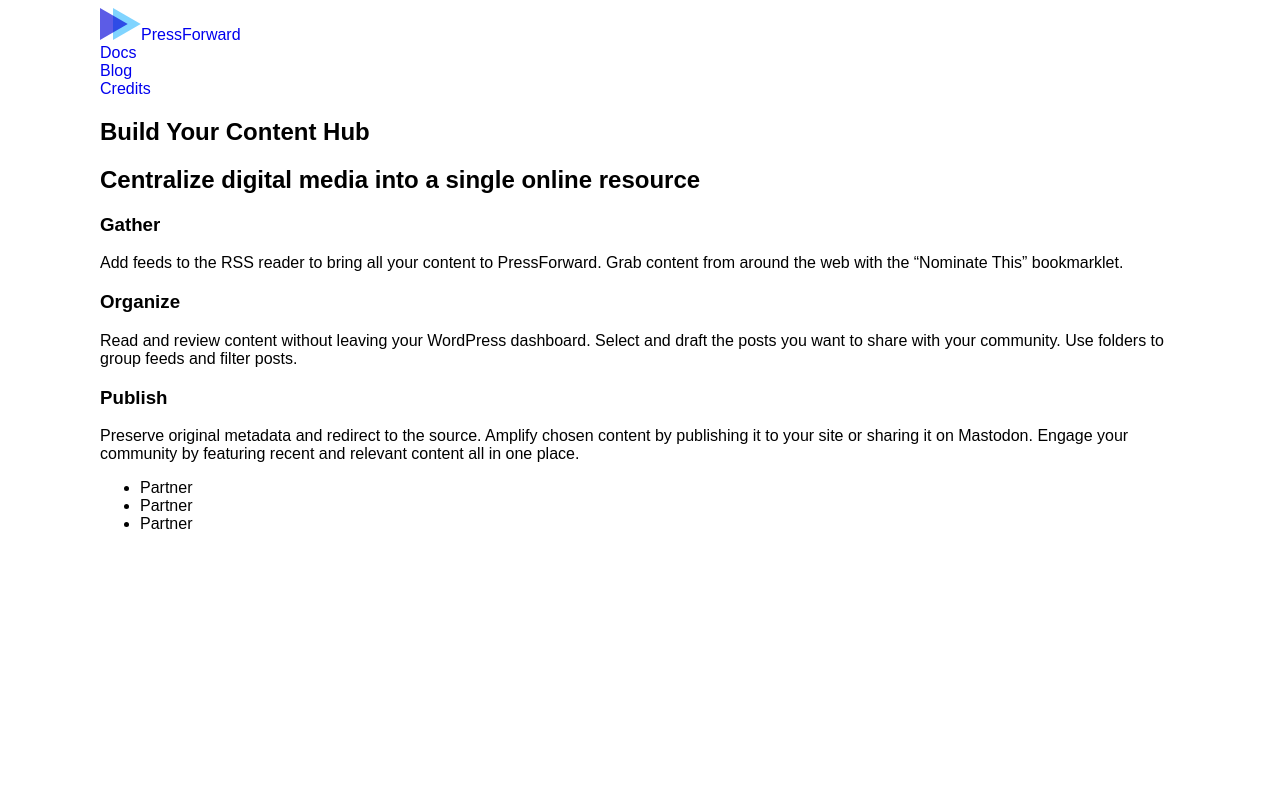
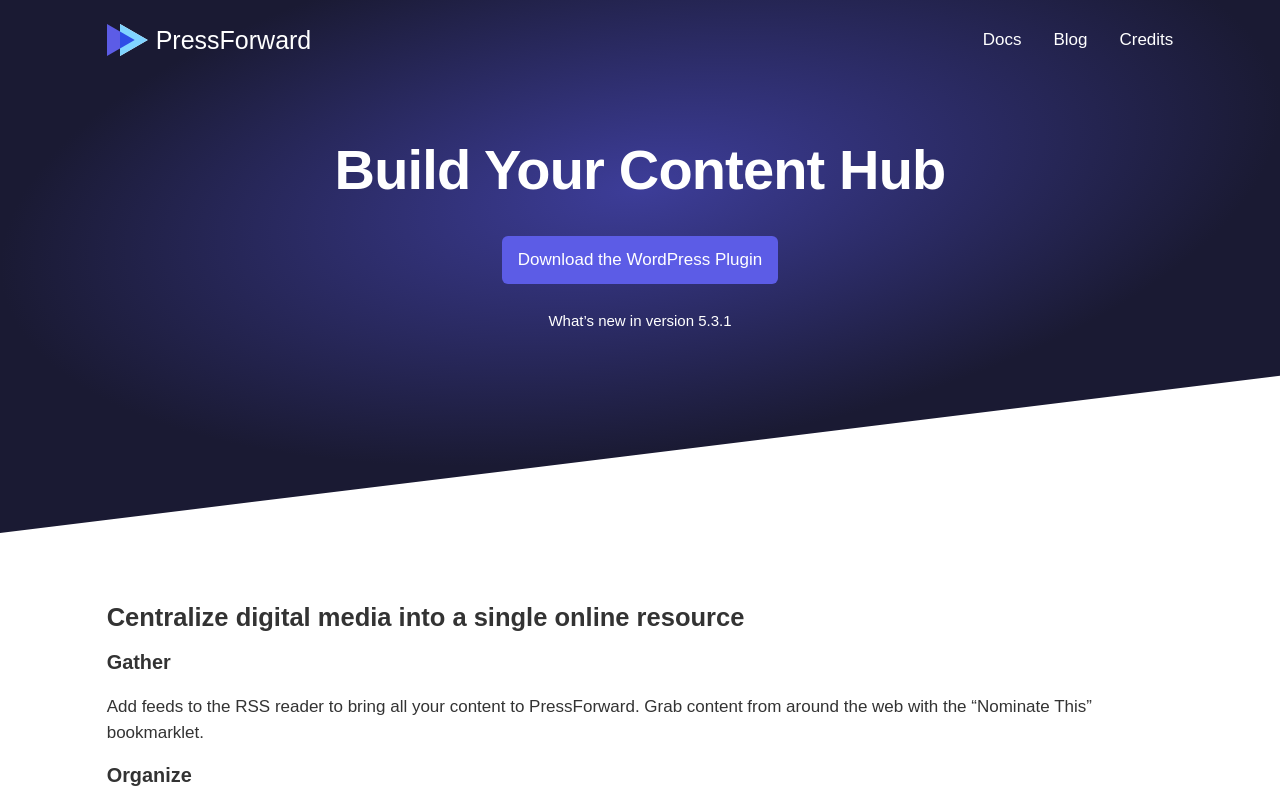
Before and after one commit to PressForward/pressforward.github.io, an Eleventy site: page index.html in a window 1280 px wide. Shown: the top 800 px of the page. Built offline with nearby package versions, Linux system fonts and the light colour scheme; Eleventy itself is replaced by a stand-in of ours; files that its build step writes are made by us from their sources; a web font is replaced by a local one; what eleventy-sass would draw is missing.

Commit message:
Style header and hero section

```diff
--- a/_includes/layouts/default.html
+++ b/_includes/layouts/default.html
@@ -2,6 +2,7 @@
 <html>
   <head>
     <meta charset="utf-8">
+    <meta name="viewport" content="width=device-width, initial-scale=1">
     <title>PressForward</title>
     <link rel="stylesheet" href="https://use.typekit.net/zzr1vwq.css">
     <link rel="stylesheet" href="assets/stylesheets/main.css">
--- a/_includes/partials/header.html
+++ b/_includes/partials/header.html
@@ -2,7 +2,7 @@
   <div class="container-fluid">
     <nav>
       <ul>
-        <li class="home"><a href="/" aria-label="Home"><img src="assets/images/pressforward-icon.svg" width="41" height="32" alt="">PressForward</a></li>
+        <li class="home"><a href="/" aria-label="Home"><img src="assets/images/pressforward-icon.svg" width="41" height="32" alt=""><span>PressForward</span></a></li>
         <li><a href="https://pressforwardadmin.gitbooks.io/pressforward-documentation/content/">Docs</a></li>
         <li><a href="blog/">Blog</a></li>
         <li><a href="credits/">Credits</a></li>
--- a/assets/stylesheets/_base.scss
+++ b/assets/stylesheets/_base.scss
@@ -1,6 +1,13 @@
 @use "variables" as *;
 
 
+*,
+::before,
+::after {
+  box-sizing: border-box;
+}
+
 body {
-  font-family: proxima-nova, sans-serif;
+  margin: 0;
+  color: $body-color;
 }
--- a/assets/stylesheets/_grid.scss
+++ b/assets/stylesheets/_grid.scss
@@ -6,8 +6,8 @@
   padding: 0 calc($grid-column-gap / 2);
   max-width: $container-fluid-max-width;
 
-  //@media (min-width: $sm) {
-  //  width: $container-fluid-width;
-  //  padding: 0;
-  //}
+  @media (min-width: $sm) {
+    width: $container-fluid-width;
+    padding: 0;
+  }
 }
--- a/assets/stylesheets/_header.scss
+++ b/assets/stylesheets/_header.scss
@@ -2,13 +2,56 @@
 
 
 header {
+  z-index: $z-index-header;
+  position: relative;
+
+  .home & {
+    color: $white;
+  }
+
   ul {
     list-style: none;
-    margin: 0;
+    margin: 0 (-$space-sm);
     padding: 0;
+    display: flex;
+    align-items: center;
+    height: $header-mobile-height;
+
+    @media (min-width: $sm) {
+      margin: 0 (-$space-md);
+      height: $header-height;
+    }
   }
 
   a {
     text-decoration: none;
+    display: block;
+    padding: $space-sm;
+    color: inherit;
+
+    @media (min-width: $sm) {
+      padding: $space-sm $space-md;
+    }
+  }
+
+  .home {
+    margin-right: auto;
+
+    a {
+      display: flex;
+      align-items: center;
+      font-size: $font-size-large;
+      line-height: 1;
+    }
+
+    img {
+      margin-right: $space-xs;
+    }
+
+    span {
+      @media (max-width: $sm - 1) {
+        display: none;
+      }
+    }
   }
 }
--- /dev/null
+++ b/assets/stylesheets/_type.scss
@@ -0,0 +1,31 @@
+@use "variables" as *;
+
+
+body {
+  font-family: $font-family-base;
+  font-size: $font-size-base;
+  line-height: $line-height-base;
+}
+
+a {
+  color: $link-color;
+  text-decoration: none;
+
+  &:hover {
+    text-decoration: underline;
+  }
+}
+
+h1, h2, h3, h4, h5, h6 {
+  line-height: $headings-line-height;
+}
+
+
+h1 {
+  font-size: 37.33px; // 2/3
+  letter-spacing: -0.015em;
+
+  @media (min-width: $sm) {
+    font-size: 56px;
+  }
+}
--- a/assets/stylesheets/_variables.scss
+++ b/assets/stylesheets/_variables.scss
@@ -1,6 +1,13 @@
+@use "sass:math";
+
+
 // Colors
 
+$blue:      #5c5ce6;
 $blue-dark: #1a1a33;
+$brand-primary: $blue;
+
+$white: #fff;
 
 // Spacing
 
@@ -12,9 +19,45 @@
 $space-xl:  32px;
 $space-xxl: 48px;
 
+// Base
+
+$body-color: #333;
+$link-color: $brand-primary;
+
+// Type
+
+$font-family-base: proxima-nova, sans-serif;
+$font-size-small: 15px;
+$font-size-base: 17px;
+$font-size-large: 25px;
+$line-height-base: 1.5;
+
+$headings-line-height: 1.1;
+$headings-font-weight: 700;
+
 // Grid
 
 $container-fluid-width: 100% * calc(5 / 6); // 64px margin on portrait tablet
 $container-fluid-max-width: 1080px;
 
 $grid-column-gap: $space-xl;
+
+// Breakpoints
+
+$sm: 768px;
+
+// Header
+
+$header-height: 80px;
+$header-mobile-height: 64px;
+
+// Z-index master list
+
+$z-index-header: 1010;
+
+// Layout
+
+$section-spacing: 128px;
+$section-mobile-spacing: 80px;
+$section-skew: -7deg;
+$section-spacing-skew: calc(math.tan($section-skew) * -1 / 2 * 100 * 1vw);
--- /dev/null
+++ b/assets/stylesheets/home/_features.scss
@@ -0,0 +1,7 @@
+@use "variables" as *;
+
+.features {
+  @media (min-width: $sm) {
+    padding-top: calc(128px - $section-spacing-skew);
+  }
+}
--- a/assets/stylesheets/home/_hero.scss
+++ b/assets/stylesheets/home/_hero.scss
@@ -0,0 +1,69 @@
+@use "variables" as *;
+
+
+.hero {
+  color: $white;
+  margin-top: -$header-mobile-height;
+  padding-top: $header-mobile-height;
+  position: relative;
+  padding-bottom: calc($section-mobile-spacing - 6px + $section-spacing-skew);
+
+  @media (min-width: $sm) {
+    margin-top: -$header-height;
+    padding-top: $header-height;
+    padding-bottom: calc($section-spacing - 6px + $section-spacing-skew);
+  }
+
+  .container-fluid {
+    display: flex;
+    flex-direction: column;
+    align-items: center;
+    position: relative;
+  }
+
+  .skew {
+    position: absolute;
+    inset: 0;
+    background: radial-gradient(closest-side, #3d3d99, $blue-dark);
+    transform: skewY(#{$section-skew});
+    transform-origin: 0 0;
+  }
+
+  h1 {
+    text-align: center;
+    -webkit-font-smoothing: antialiased;
+    -moz-osx-font-smoothing: grayscale;
+    margin-top: $section-mobile-spacing - 42px;
+    margin-bottom: $space-xl - 9px;
+
+    @media (min-width: $sm) {
+      margin-top: $section-spacing - 69px;
+      margin-bottom: $space-xxl - 13px;
+    }
+
+    br {
+      @media (min-width: 480px) {
+        display: none;
+      }
+    }
+  }
+
+  .btn {
+    color: $white;
+    background-color: $brand-primary;
+    text-decoration: none;
+    padding: 11.5px $space-md 11px;
+    border-radius: 6px;
+    margin-bottom: $space-lg - 6px;
+
+    @media (min-width: $sm) {
+      margin-bottom: $space-xl - 6px;
+    }
+  }
+
+  .release-notes {
+    font-size: $font-size-small;
+    color: $white;
+    text-decoration: none;
+  }
+}
--- a/assets/stylesheets/main.scss
+++ b/assets/stylesheets/main.scss
@@ -1,5 +1,7 @@
 @use "base";
+@use "type";
 @use "grid";
 @use "header";
 
 @use "home/hero";
+@use "home/features";
--- a/index.html
+++ b/index.html
@@ -4,8 +4,11 @@
 ---
 
 <section class="hero">
+  <div class="skew" role="presentation"></div>
   <div class="container-fluid">
-    <h1>Build Your Content Hub</h1>
+    <h1>Build Your <br>Content Hub</h1>
+    <a href="https://wordpress.org/plugins/pressforward" class="btn">Download the WordPress Plugin</a>
+    <a href="https://wordpress.org/plugins/pressforward/#developers" class="release-notes">What’s new in version 5.3.1</a>
   </div>
 </section>
 <section class="features">
```
